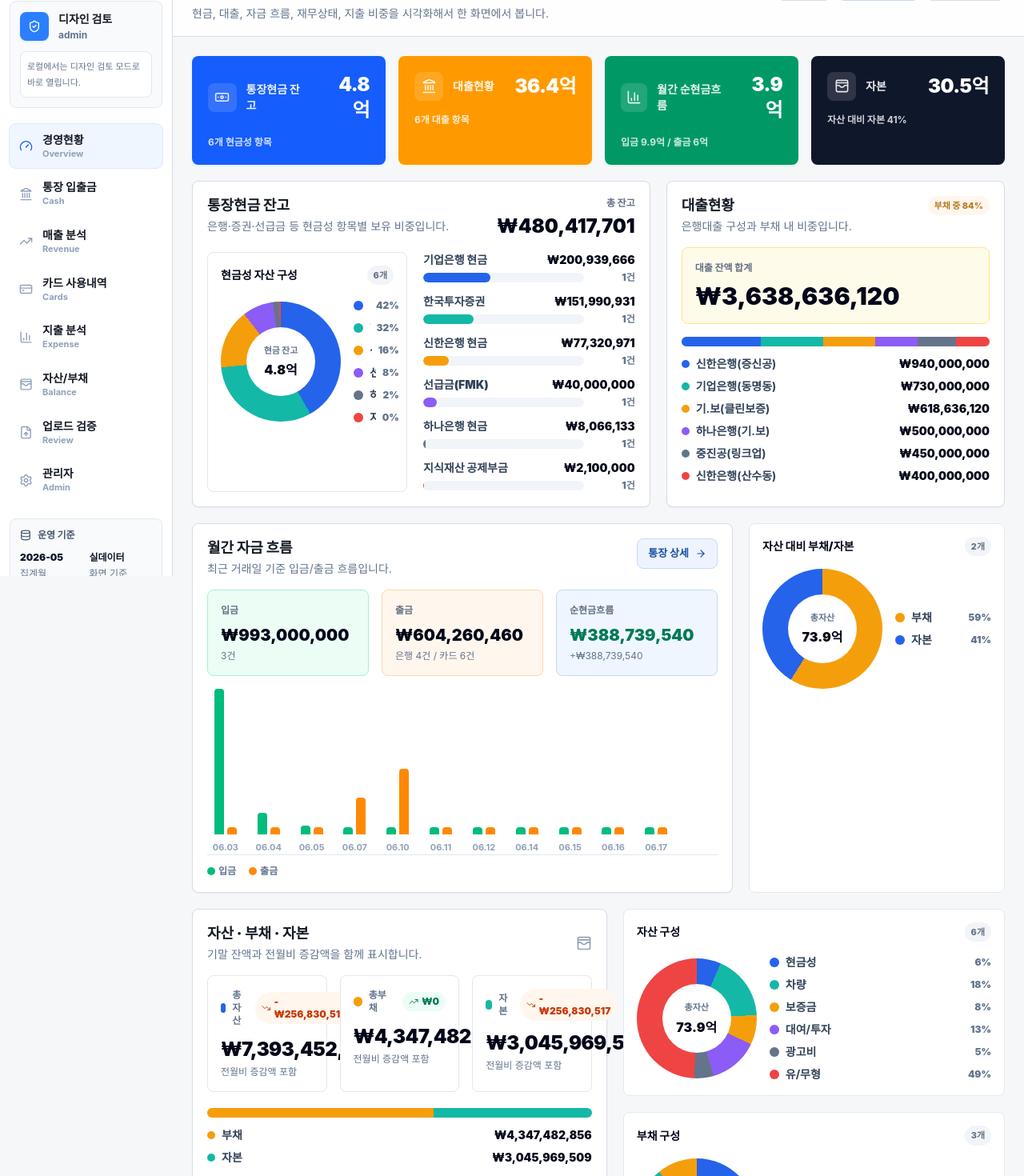
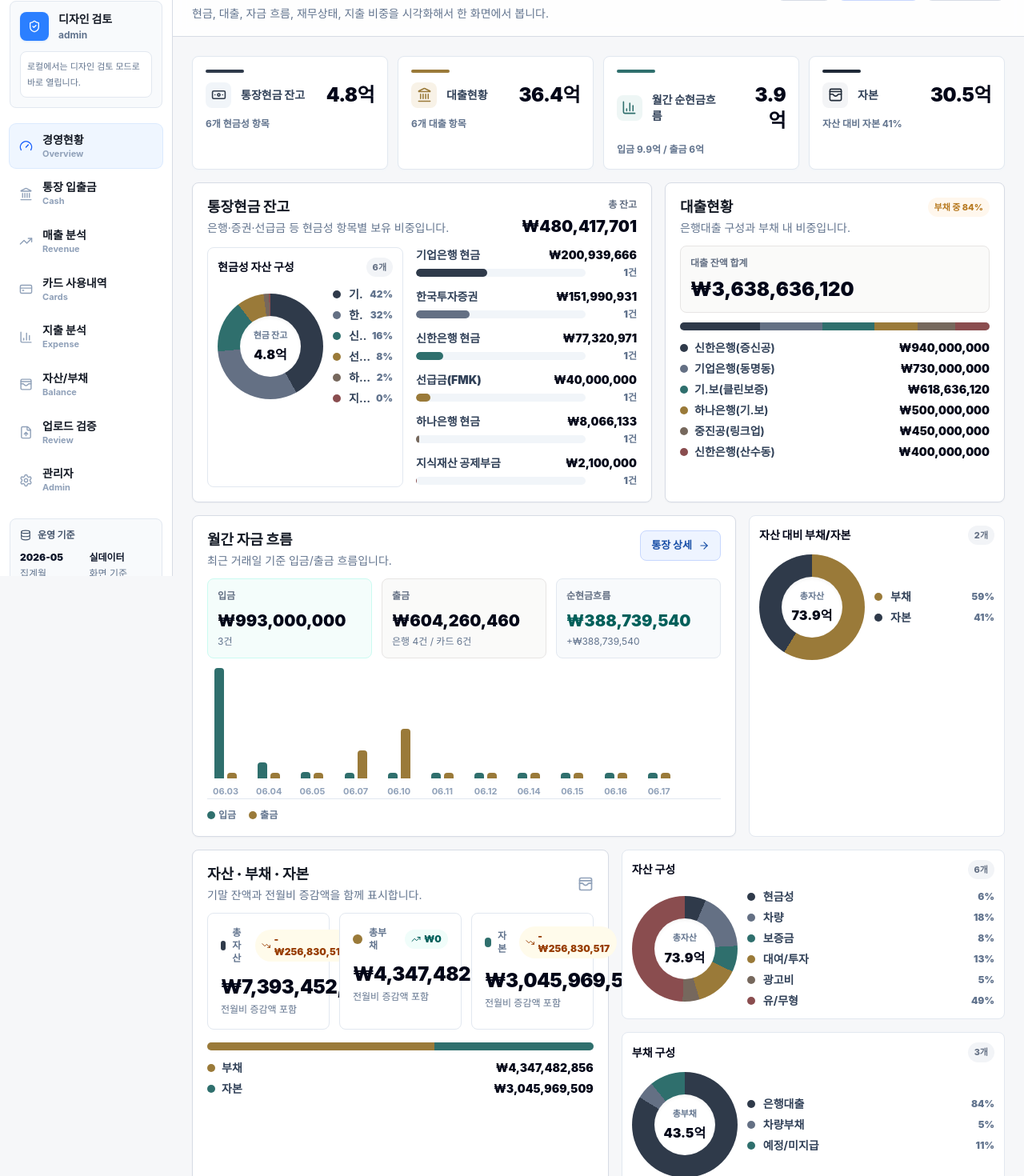
Before and after one commit to artong0906-cloud/finance-ops-dashboard, a Next.js app: page /dashboard in a window 1280 px wide. Shown: the part 80-1550 px from the top of the page at 80% size. Built offline with nearby package versions, Linux system fonts and the light colour scheme; no server answers.

Commit message:
Refine dashboard visual style

```diff
--- a/app/dashboard/page.tsx
+++ b/app/dashboard/page.tsx
@@ -6,7 +6,6 @@ import {
   Banknote,
   BarChart3,
   Landmark,
-  PieChart,
   TrendingDown,
   TrendingUp,
   WalletCards
@@ -17,7 +16,9 @@ import { getDashboardData } from "@/services/dashboard/liveData";
 import type { BalanceMovement, Transaction } from "@/types/finance";
 
 const expenseCategoryOrder = ["인재투자", "환불", "급여", "광고비", "세금", "운영비", "기타"] as const;
-const chartColors = ["#2563eb", "#14b8a6", "#f59e0b", "#8b5cf6", "#64748b", "#ef4444", "#22c55e"];
+const chartColors = ["#2f3a4a", "#647084", "#2f6f6d", "#9a7a39", "#76685d", "#8a4d4f", "#4f6f52"];
+const inflowColor = "#2f6f6d";
+const outflowColor = "#9a7a39";
 
 type Segment = {
   label: string;
@@ -45,8 +46,8 @@ function signedKRW(value: number) {
 }
 
 function amountTone(value: number) {
-  if (value > 0) return "text-emerald-700";
-  if (value < 0) return "text-orange-700";
+  if (value > 0) return "text-teal-800";
+  if (value < 0) return "text-amber-800";
   return "text-slate-700";
 }
 
@@ -164,23 +165,24 @@ function KpiCard({
   icon: React.ReactNode;
   tone?: "blue" | "green" | "amber" | "slate";
 }) {
-  const toneClass = {
-    blue: "bg-blue-600 text-white shadow-blue-100",
-    green: "bg-emerald-600 text-white shadow-emerald-100",
-    amber: "bg-amber-500 text-white shadow-amber-100",
-    slate: "bg-slate-900 text-white shadow-slate-100"
+  const toneStyle = {
+    blue: { accent: "#2f3a4a", iconBg: "#f1f5f9" },
+    green: { accent: inflowColor, iconBg: "#eef6f5" },
+    amber: { accent: outflowColor, iconBg: "#f8f2e7" },
+    slate: { accent: "#1f2937", iconBg: "#f3f4f6" }
   }[tone];
 
   return (
-    <div className={`rounded-lg p-5 shadow-sm ${toneClass}`}>
+    <div className="rounded-lg border border-slate-200 bg-white p-4 shadow-sm shadow-slate-100">
+      <div className="mb-3 h-1 w-12 rounded-full" style={{ backgroundColor: toneStyle.accent }} />
       <div className="flex items-center justify-between gap-4">
-        <div className="flex items-center gap-3 text-sm font-black opacity-90">
-          <span className="flex h-9 w-9 items-center justify-center rounded-lg bg-white/15">{icon}</span>
+        <div className="flex items-center gap-3 text-sm font-black text-slate-700">
+          <span className="flex h-8 w-8 items-center justify-center rounded-lg" style={{ backgroundColor: toneStyle.iconBg, color: toneStyle.accent }}>{icon}</span>
           {label}
         </div>
-        <div className="text-right text-2xl font-black tracking-tight">{value}</div>
+        <div className="text-right text-2xl font-black tracking-tight text-slate-950">{value}</div>
       </div>
-      <div className="mt-4 text-xs font-bold opacity-80">{caption}</div>
+      <div className="mt-3 text-xs font-bold text-slate-500">{caption}</div>
     </div>
   );
 }
@@ -199,24 +201,24 @@ function DonutPanel({
   const total = sumBy(segments, (segment) => segment.amount);
 
   return (
-    <div className="rounded-lg border border-slate-200 bg-white p-4">
-      <div className="mb-4 flex items-center justify-between gap-3">
+    <div className="rounded-lg border border-slate-200 bg-white p-3">
+      <div className="mb-3 flex items-center justify-between gap-3">
         <h3 className="text-sm font-black text-slate-950">{title}</h3>
         <span className="badge badge-muted">{segments.length.toLocaleString("ko-KR")}개</span>
       </div>
-      <div className="grid grid-cols-[150px_minmax(0,1fr)] items-center gap-4 max-md:grid-cols-1">
-        <div className="relative mx-auto h-[150px] w-[150px] rounded-full" style={{ background: makeDonutGradient(segments) }}>
-          <div className="absolute inset-8 grid place-items-center rounded-full bg-white text-center shadow-inner">
+      <div className="grid grid-cols-[132px_minmax(0,1fr)] items-center gap-3 max-md:grid-cols-1">
+        <div className="relative mx-auto h-[132px] w-[132px] rounded-full" style={{ background: makeDonutGradient(segments) }}>
+          <div className="absolute inset-7 grid place-items-center rounded-full bg-white text-center shadow-inner">
             <div>
               <div className="text-[11px] font-black text-slate-500">{totalLabel}</div>
               <div className="mt-1 text-base font-black text-slate-950">{totalValue}</div>
             </div>
           </div>
         </div>
-        <div className="grid gap-2">
+        <div className="grid gap-1.5">
           {segments.map((segment) => (
             <div className="grid grid-cols-[12px_minmax(0,1fr)_auto] items-center gap-2 text-sm" key={segment.label}>
-              <span className="h-3 w-3 rounded-full" style={{ backgroundColor: segment.color }} />
+              <span className="h-2.5 w-2.5 rounded-full" style={{ backgroundColor: segment.color }} />
               <span className="truncate font-bold text-slate-700">{segment.label}</span>
               <span className="text-xs font-black text-slate-500">{percent(segment.amount, total)}</span>
             </div>
@@ -231,12 +233,12 @@ function StackedBar({ segments }: { segments: Segment[] }) {
   const total = sumBy(segments, (segment) => segment.amount);
   return (
     <div>
-      <div className="flex h-3 overflow-hidden rounded-full bg-slate-100">
+      <div className="flex h-2.5 overflow-hidden rounded-full bg-slate-100">
         {segments.map((segment) => (
           <div key={segment.label} style={{ width: `${ratio(segment.amount, total)}%`, backgroundColor: segment.color }} />
         ))}
       </div>
-      <div className="mt-3 grid gap-2">
+      <div className="mt-3 grid gap-1.5">
         {segments.map((segment) => (
           <div className="flex items-center justify-between gap-3 text-sm" key={segment.label}>
             <span className="flex min-w-0 items-center gap-2">
@@ -271,7 +273,7 @@ function RankBar({
         <span className="shrink-0 font-black text-slate-950">{formatKRW(amount)}</span>
       </div>
       <div className="grid grid-cols-[minmax(0,1fr)_52px] items-center gap-3">
-        <div className="h-3 overflow-hidden rounded-full bg-slate-100">
+        <div className="h-2.5 overflow-hidden rounded-full bg-slate-100">
           <div className="h-full rounded-full" style={{ width: `${ratio(amount, total)}%`, backgroundColor: color }} />
         </div>
         <span className="text-right text-xs font-black text-slate-500">{count.toLocaleString("ko-KR")}건</span>
@@ -288,12 +290,12 @@ function FlowBars({
   maxAmount: number;
 }) {
   return (
-    <div className="grid h-56 grid-cols-12 items-end gap-2 border-b border-slate-200 pt-4 max-lg:grid-cols-6">
+    <div className="grid h-44 grid-cols-12 items-end gap-2 border-b border-slate-200 pt-3 max-lg:grid-cols-6">
       {rows.map((row) => (
         <div className="grid h-full grid-rows-[1fr_auto] gap-2" key={row.label}>
           <div className="flex items-end justify-center gap-1">
-            <div className="w-3 rounded-t bg-emerald-500" style={{ height: `${Math.max(5, ratio(row.cashIn, maxAmount))}%` }} title={`입금 ${formatKRW(row.cashIn)}`} />
-            <div className="w-3 rounded-t bg-orange-400" style={{ height: `${Math.max(5, ratio(row.cashOut, maxAmount))}%` }} title={`출금 ${formatKRW(row.cashOut)}`} />
+            <div className="w-3 rounded-t" style={{ height: `${Math.max(5, ratio(row.cashIn, maxAmount))}%`, backgroundColor: inflowColor }} title={`입금 ${formatKRW(row.cashIn)}`} />
+            <div className="w-3 rounded-t" style={{ height: `${Math.max(5, ratio(row.cashOut, maxAmount))}%`, backgroundColor: outflowColor }} title={`출금 ${formatKRW(row.cashOut)}`} />
           </div>
           <div className="truncate text-center text-[11px] font-bold text-slate-400">{row.label}</div>
         </div>
@@ -322,7 +324,7 @@ function FinancialCard({
           <span className="h-3 w-3 rounded-full" style={{ backgroundColor: color }} />
           <span className="text-xs font-black text-slate-500">{label}</span>
         </div>
-        <span className={`inline-flex items-center gap-1 rounded-full px-2 py-1 text-xs font-black ${isPositive ? "bg-emerald-50 text-emerald-700" : "bg-orange-50 text-orange-700"}`}>
+        <span className={`inline-flex items-center gap-1 rounded-full px-2 py-1 text-xs font-black ${isPositive ? "bg-teal-50 text-teal-800" : "bg-amber-50 text-amber-800"}`}>
           <Icon size={12} />
           {signedKRW(change)}
         </span>
@@ -368,8 +370,8 @@ export default async function DashboardPage() {
   const assetSegments = groupSegments(["현금성", "차량", "보증금", "대여/투자", "광고비", "유/무형", "기타"], assets, assetGroup);
   const liabilitySegments = groupSegments(["은행대출", "차량부채", "예정/미지급", "기타"], liabilities, liabilityGroup);
   const capitalSegments = [
-    { label: "부채", amount: totalLiabilities, color: "#f59e0b" },
-    { label: "자본", amount: equity, color: "#2563eb" }
+    { label: "부채", amount: totalLiabilities, color: outflowColor },
+    { label: "자본", amount: equity, color: "#2f3a4a" }
   ].filter((segment) => segment.amount > 0);
 
   const operatingRows = transactions.filter((row) => !row.isInternalTransfer);
@@ -408,27 +410,27 @@ export default async function DashboardPage() {
       periodLabel={currentMonth}
       activePath="/dashboard"
     >
-      <main className="grid gap-5">
-        <section className="grid grid-cols-4 gap-4 max-xl:grid-cols-2 max-md:grid-cols-1">
+      <main className="grid gap-4">
+        <section className="grid grid-cols-4 gap-3 max-xl:grid-cols-2 max-md:grid-cols-1">
           <KpiCard caption={`${cashRows.length.toLocaleString("ko-KR")}개 현금성 항목`} icon={<Banknote size={19} />} label="통장현금 잔고" value={formatCompactKRW(cashBalanceTotal)} />
           <KpiCard caption={`${loanRows.length.toLocaleString("ko-KR")}개 대출 항목`} icon={<Landmark size={19} />} label="대출현황" tone="amber" value={formatCompactKRW(loanTotal)} />
           <KpiCard caption={`입금 ${formatCompactKRW(cashIn)} / 출금 ${formatCompactKRW(cashOut)}`} icon={<BarChart3 size={19} />} label="월간 순현금흐름" tone={netCashFlow >= 0 ? "green" : "amber"} value={formatCompactKRW(netCashFlow)} />
           <KpiCard caption={`자산 대비 자본 ${percent(equity, totalAssets)}`} icon={<WalletCards size={19} />} label="자본" tone="slate" value={formatCompactKRW(equity)} />
         </section>
 
-        <section className="grid grid-cols-[minmax(0,1.15fr)_minmax(360px,.85fr)] gap-5 max-xl:grid-cols-1">
+        <section className="grid grid-cols-[minmax(0,1.15fr)_minmax(360px,.85fr)] gap-4 max-xl:grid-cols-1">
           <div className="card">
-            <div className="mb-4 flex items-start justify-between gap-4 max-md:flex-col">
+            <div className="mb-3 flex items-start justify-between gap-4 max-md:flex-col">
               <div>
                 <h2 className="section-title">통장현금 잔고</h2>
                 <p className="mt-1 text-sm text-slate-500">은행·증권·선급금 등 현금성 항목별 보유 비중입니다.</p>
               </div>
               <div className="text-right max-md:text-left">
                 <div className="eyebrow">총 잔고</div>
-                <div className="mt-1 text-2xl font-black text-slate-950">{formatKRW(cashBalanceTotal)}</div>
+                <div className="mt-1 text-xl font-black text-slate-950">{formatKRW(cashBalanceTotal)}</div>
               </div>
             </div>
-            <div className="grid grid-cols-[250px_minmax(0,1fr)] gap-5 max-lg:grid-cols-1">
+            <div className="grid grid-cols-[245px_minmax(0,1fr)] gap-4 max-lg:grid-cols-1">
               <DonutPanel segments={cashSegments.slice(0, 6)} title="현금성 자산 구성" totalLabel="현금 잔고" totalValue={formatCompactKRW(cashBalanceTotal)} />
               <div className="grid gap-3">
                 {cashRows.sort((a, b) => b.amount - a.amount).map((row, index) => (
@@ -439,44 +441,44 @@ export default async function DashboardPage() {
           </div>
 
           <div className="card">
-            <div className="mb-4 flex items-start justify-between gap-3">
+            <div className="mb-3 flex items-start justify-between gap-3">
               <div>
                 <h2 className="section-title">대출현황</h2>
                 <p className="mt-1 text-sm text-slate-500">은행대출 구성과 부채 내 비중입니다.</p>
               </div>
               <span className="badge badge-warning">부채 중 {percent(loanTotal, totalLiabilities)}</span>
             </div>
-            <div className="rounded-lg border border-amber-200 bg-amber-50 p-4">
+            <div className="rounded-lg border border-stone-200 bg-stone-50 p-3">
               <div className="eyebrow">대출 잔액 합계</div>
-              <div className="mt-2 text-3xl font-black text-slate-950">{formatKRW(loanTotal)}</div>
+              <div className="mt-2 text-2xl font-black text-slate-950">{formatKRW(loanTotal)}</div>
             </div>
-            <div className="mt-4">
+            <div className="mt-3">
               <StackedBar segments={loanSegments.slice(0, 6)} />
             </div>
           </div>
         </section>
 
-        <section className="grid grid-cols-[minmax(0,1fr)_320px] gap-5 max-xl:grid-cols-1">
+        <section className="grid grid-cols-[minmax(0,1fr)_320px] gap-4 max-xl:grid-cols-1">
           <div className="card">
-            <div className="mb-4 flex items-start justify-between gap-3 max-md:flex-col">
+            <div className="mb-3 flex items-start justify-between gap-3 max-md:flex-col">
               <div>
                 <h2 className="section-title">월간 자금 흐름</h2>
                 <p className="mt-1 text-sm text-slate-500">최근 거래일 기준 입금/출금 흐름입니다.</p>
               </div>
               <Link href="/bank" className="btn btn-soft">통장 상세 <ArrowRight size={14} /></Link>
             </div>
-            <div className="grid grid-cols-3 gap-4 max-md:grid-cols-1">
-              <div className="rounded-lg border border-emerald-200 bg-emerald-50 p-4">
+            <div className="grid grid-cols-3 gap-3 max-md:grid-cols-1">
+              <div className="rounded-lg border border-teal-100 bg-teal-50/70 p-3">
                 <div className="eyebrow">입금</div>
                 <div className="mt-2 text-xl font-black text-slate-950">{formatKRW(cashIn)}</div>
                 <div className="mt-1 text-xs text-slate-500">{bankRows.filter((row) => row.cashFlowType === "입금").length.toLocaleString("ko-KR")}건</div>
               </div>
-              <div className="rounded-lg border border-orange-200 bg-orange-50 p-4">
+              <div className="rounded-lg border border-stone-200 bg-stone-50 p-3">
                 <div className="eyebrow">출금</div>
                 <div className="mt-2 text-xl font-black text-slate-950">{formatKRW(cashOut)}</div>
                 <div className="mt-1 text-xs text-slate-500">은행 {bankRows.filter((row) => row.cashFlowType === "출금").length.toLocaleString("ko-KR")}건 / 카드 {cardRows.length.toLocaleString("ko-KR")}건</div>
               </div>
-              <div className="rounded-lg border border-blue-200 bg-blue-50 p-4">
+              <div className="rounded-lg border border-slate-200 bg-slate-50 p-3">
                 <div className="eyebrow">순현금흐름</div>
                 <div className={`mt-2 text-xl font-black ${amountTone(netCashFlow)}`}>{formatKRW(netCashFlow)}</div>
                 <div className="mt-1 text-xs text-slate-500">{signedKRW(netCashFlow)}</div>
@@ -484,52 +486,52 @@ export default async function DashboardPage() {
             </div>
             <FlowBars maxAmount={maxFlowAmount} rows={flowRows} />
             <div className="mt-3 flex items-center gap-4 text-xs font-bold text-slate-500">
-              <span className="inline-flex items-center gap-1"><span className="h-2.5 w-2.5 rounded-full bg-emerald-500" />입금</span>
-              <span className="inline-flex items-center gap-1"><span className="h-2.5 w-2.5 rounded-full bg-orange-400" />출금</span>
+              <span className="inline-flex items-center gap-1"><span className="h-2.5 w-2.5 rounded-full" style={{ backgroundColor: inflowColor }} />입금</span>
+              <span className="inline-flex items-center gap-1"><span className="h-2.5 w-2.5 rounded-full" style={{ backgroundColor: outflowColor }} />출금</span>
             </div>
           </div>
 
           <DonutPanel segments={capitalSegments} title="자산 대비 부채/자본" totalLabel="총자산" totalValue={formatCompactKRW(totalAssets)} />
         </section>
 
-        <section className="grid grid-cols-[minmax(0,1fr)_minmax(360px,.92fr)] gap-5 max-xl:grid-cols-1">
+        <section className="grid grid-cols-[minmax(0,1fr)_minmax(360px,.92fr)] gap-4 max-xl:grid-cols-1">
           <div className="card">
-            <div className="mb-4 flex items-center justify-between gap-3 max-md:flex-col max-md:items-start">
+            <div className="mb-3 flex items-center justify-between gap-3 max-md:flex-col max-md:items-start">
               <div>
                 <h2 className="section-title">자산 · 부채 · 자본</h2>
                 <p className="mt-1 text-sm text-slate-500">기말 잔액과 전월비 증감액을 함께 표시합니다.</p>
               </div>
               <WalletCards size={20} className="text-slate-400" />
             </div>
-            <div className="grid grid-cols-3 gap-4 max-lg:grid-cols-1">
-              <FinancialCard color="#2563eb" label="총자산" value={totalAssets} change={assetChange} />
-              <FinancialCard color="#f59e0b" label="총부채" value={totalLiabilities} change={liabilityChange} />
-              <FinancialCard color="#14b8a6" label="자본" value={equity} change={equityChange} />
+            <div className="grid grid-cols-3 gap-3 max-lg:grid-cols-1">
+              <FinancialCard color="#2f3a4a" label="총자산" value={totalAssets} change={assetChange} />
+              <FinancialCard color={outflowColor} label="총부채" value={totalLiabilities} change={liabilityChange} />
+              <FinancialCard color={inflowColor} label="자본" value={equity} change={equityChange} />
             </div>
-            <div className="mt-5">
+            <div className="mt-4">
               <StackedBar segments={[
-                { label: "부채", amount: totalLiabilities, color: "#f59e0b" },
-                { label: "자본", amount: equity, color: "#14b8a6" }
+                { label: "부채", amount: totalLiabilities, color: outflowColor },
+                { label: "자본", amount: equity, color: inflowColor }
               ]} />
             </div>
           </div>
 
-          <div className="grid gap-5">
+          <div className="grid gap-4">
             <DonutPanel segments={assetSegments} title="자산 구성" totalLabel="총자산" totalValue={formatCompactKRW(totalAssets)} />
             <DonutPanel segments={liabilitySegments} title="부채 구성" totalLabel="총부채" totalValue={formatCompactKRW(totalLiabilities)} />
           </div>
         </section>
 
         <section className="card">
-          <div className="mb-4 flex items-center justify-between gap-3 max-md:flex-col max-md:items-start">
+          <div className="mb-3 flex items-center justify-between gap-3 max-md:flex-col max-md:items-start">
             <div>
               <h2 className="section-title">주요 지출분류</h2>
               <p className="mt-1 text-sm text-slate-500">지출 분석 기준 대카테고리별 규모와 비중입니다.</p>
             </div>
             <Link href="/expenses" className="btn btn-soft">지출 분석 <ArrowRight size={14} /></Link>
           </div>
-          <div className="grid grid-cols-[minmax(0,1fr)_330px] gap-5 max-xl:grid-cols-1">
-            <div className="grid gap-4">
+          <div className="grid grid-cols-[minmax(0,1fr)_330px] gap-4 max-xl:grid-cols-1">
+            <div className="grid gap-3">
               {expenseCategoryRows.map((row) => (
                 <RankBar amount={row.amount} color={row.color} count={row.count} key={row.category} label={`${row.category} · ${percent(row.amount, totalExpense)}`} total={totalExpense || 1} />
               ))}
```
